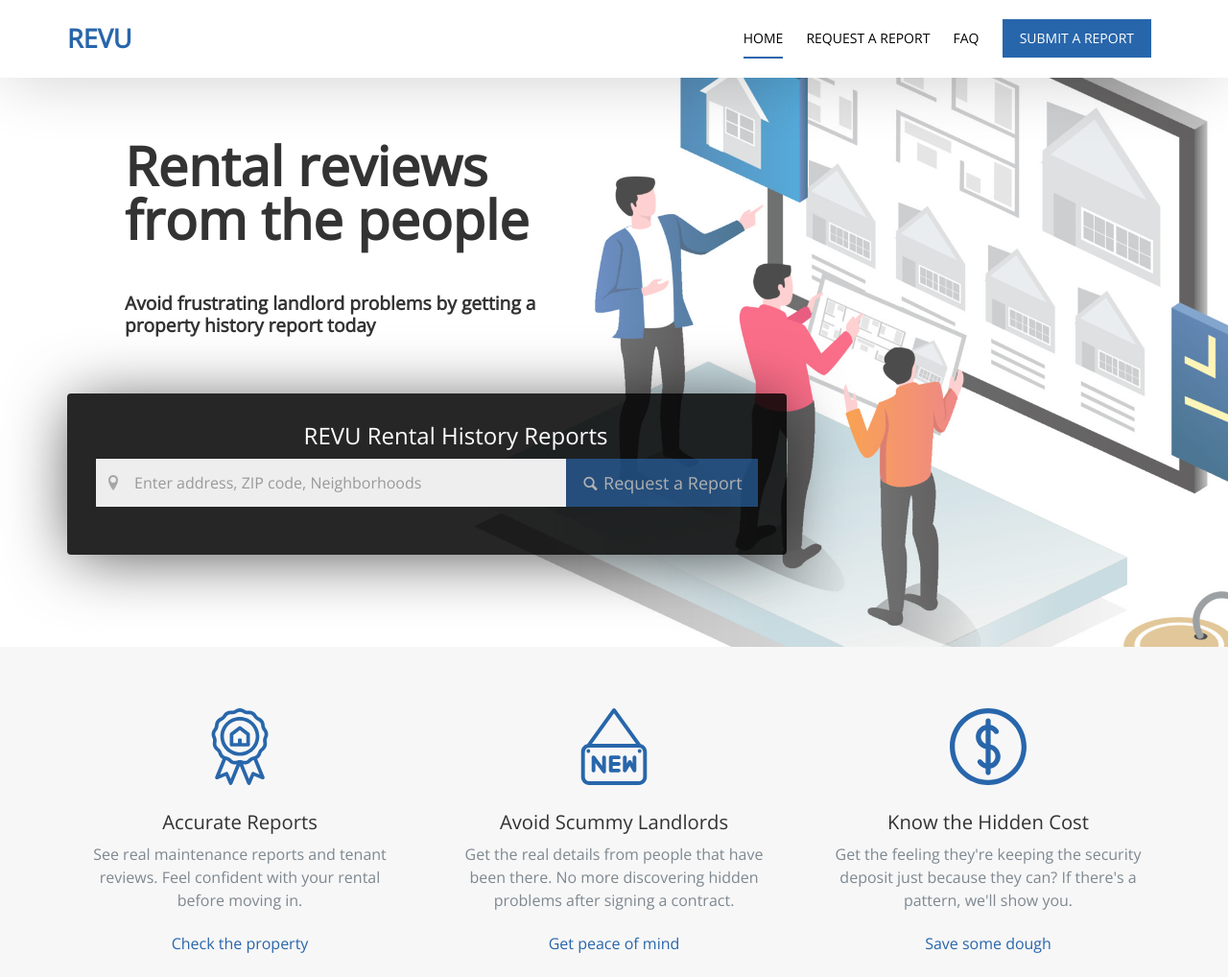
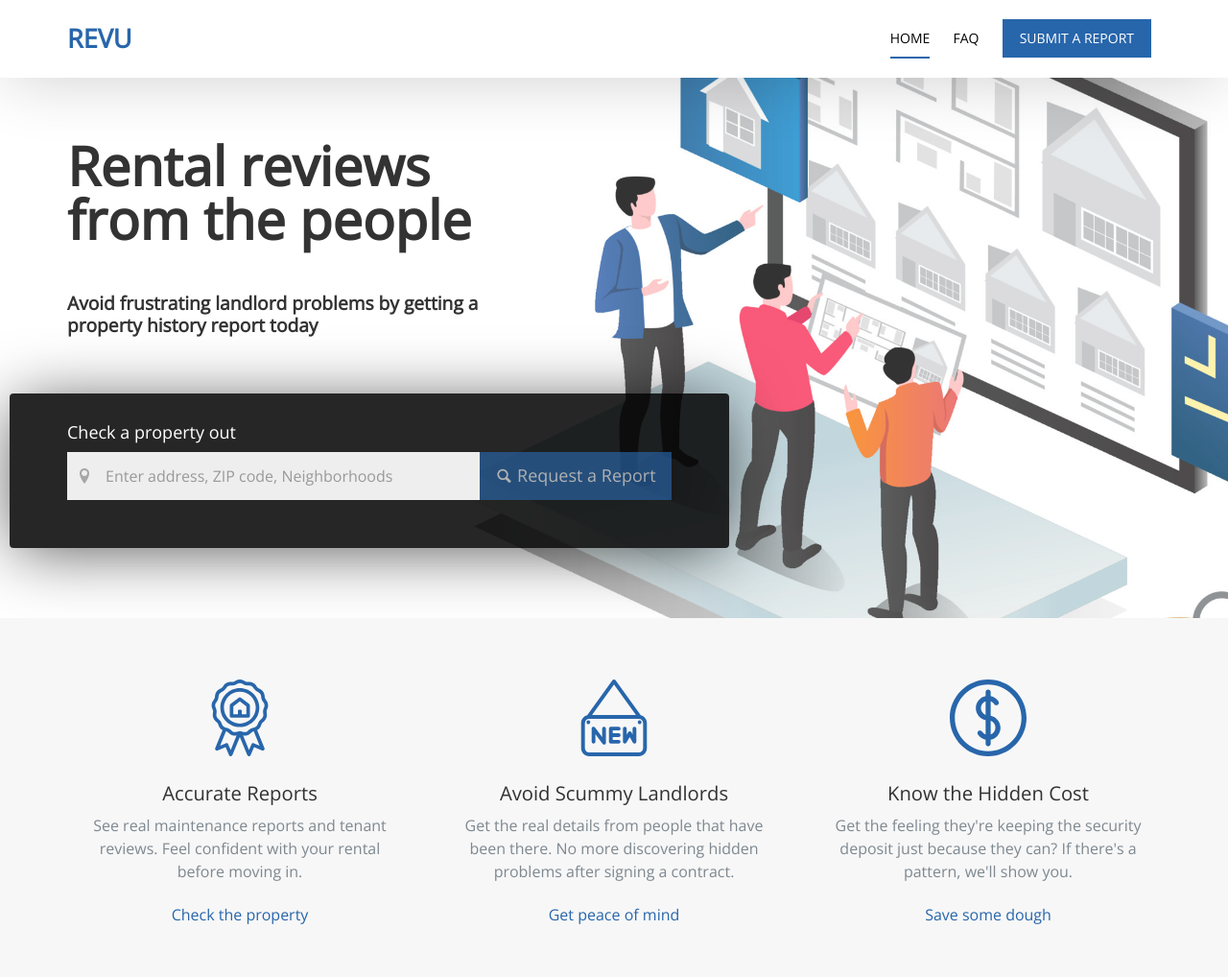
Before and after one commit to MattAdelberger/revu-public, a website: page index.html in a window 1280 px wide. Shown: the top 1018 px of the page at 96% size. Drawn offline with nearby package versions, Linux system fonts and the light colour scheme; files whose address does not match are found by name.

Commit message:
more visual updates

```diff
--- a/css/custom.css
+++ b/css/custom.css
@@ -11,7 +11,7 @@
 }
 
 .flexslider {
-    height: 650px;
+    height: 620px;
 }
 
 .probootstrap-wrap-banner h1 {
@@ -19,14 +19,12 @@
     line-height: 3.5rem;
     padding-top: 40px;
     padding-bottom: 20px;
-    padding-left:60px;
     font-weight: bold;
 }
 
 .probootstrap-wrap-banner h2 {
     font-size: 1.2rem;
     font-weight: bold;
-    padding-left:60px;
 }
 
 .probootstrap-main-nav .btn {
@@ -38,6 +36,13 @@
 
 .probootstrap-home-search {
     margin-top: 50px;
+    text-align: left;
+    margin-left: -60px;
+    padding: 30px 60px;
+}
+
+.probootstrap-home-search .heading {
+    font-size: 18px;
 }
 
 .probootstrap-logo {
@@ -58,7 +63,7 @@
     position: absolute;
     top: -160px;
     left: 320px;
-    opacity: 70%;
+    opacity: 80%;
 }
 
 @media screen and (max-width: 768px) {
--- a/index.html
+++ b/index.html
@@ -32,9 +32,8 @@
 
         <nav role="navigation" class="probootstrap-nav hidden-xs">
           <ul class="probootstrap-main-nav">
-            <li class="active"><a href="index.html">Home</a></li>
-            <li><a class="disabled" href="index.html">Request a Report</a></li>
-            <li><a href="index.html">faq</a></li>
+            <li class="active"><a href="index.html">HOME</a></li>
+            <li><a href="index.html">FAQ</a></li>
             <li><a class="btn btn-primary " href="submit-a-report.html">Submit a Report</a></li>
           </ul>
           <div class="extra-text visible-xs">
@@ -57,7 +56,7 @@
       <div class="container" style="position: relative;">
         <img class="masthead-img" src="img/masthead.jpg" width="100%"  />
         <div style="padding-top:80px" class="row">
-          <div class="col-md-6">
+          <div class="col-md-5">
             <h1>Rental reviews from the people</h1>
             <h2>Avoid frustrating landlord problems by getting a property history report today</h2>
           </div>
@@ -67,7 +66,7 @@
 
             <div class="probootstrap-home-search probootstrap-animate">
               <form action="" method="post">
-                <h2 class="heading">REVU Rental History Reports</h2>
+                <h2 class="heading">Check a property out</h2>
                 <div class="probootstrap-field-group">
                   <div class="probootstrap-fields">
 
```
